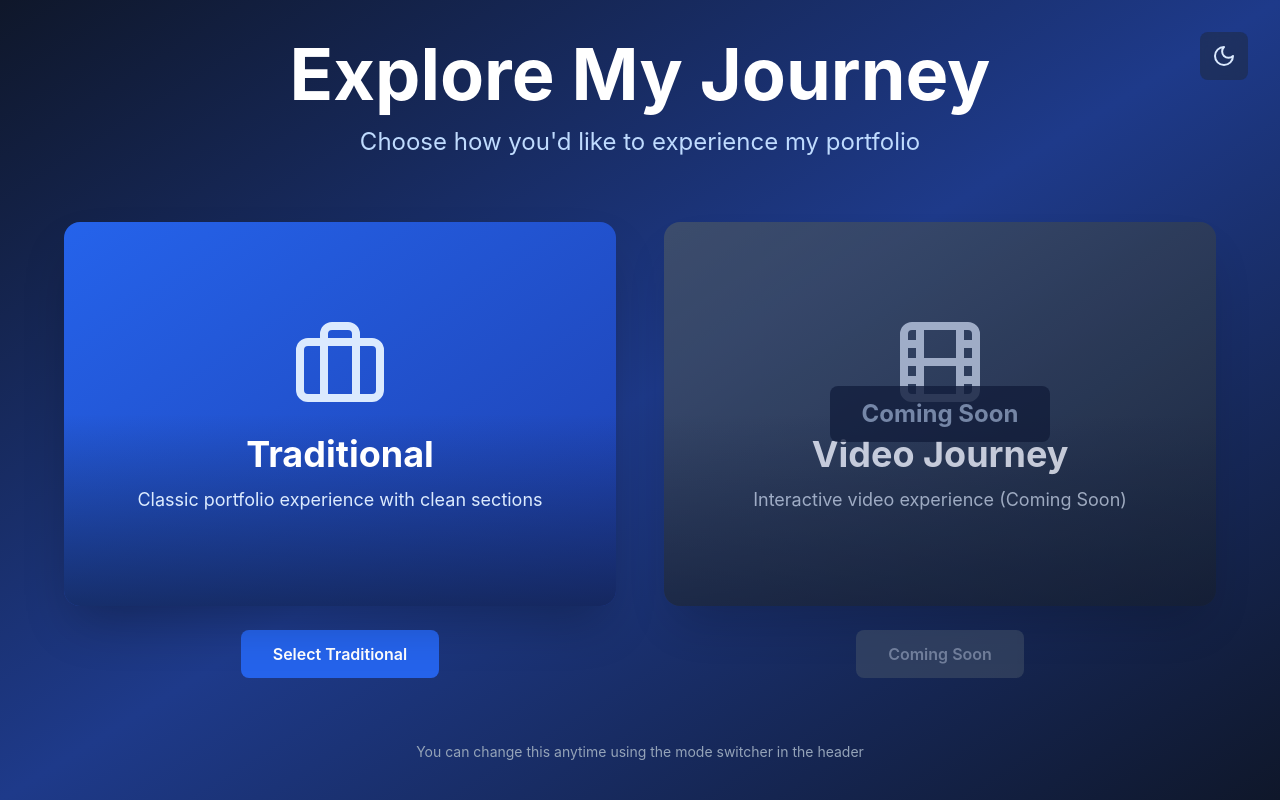
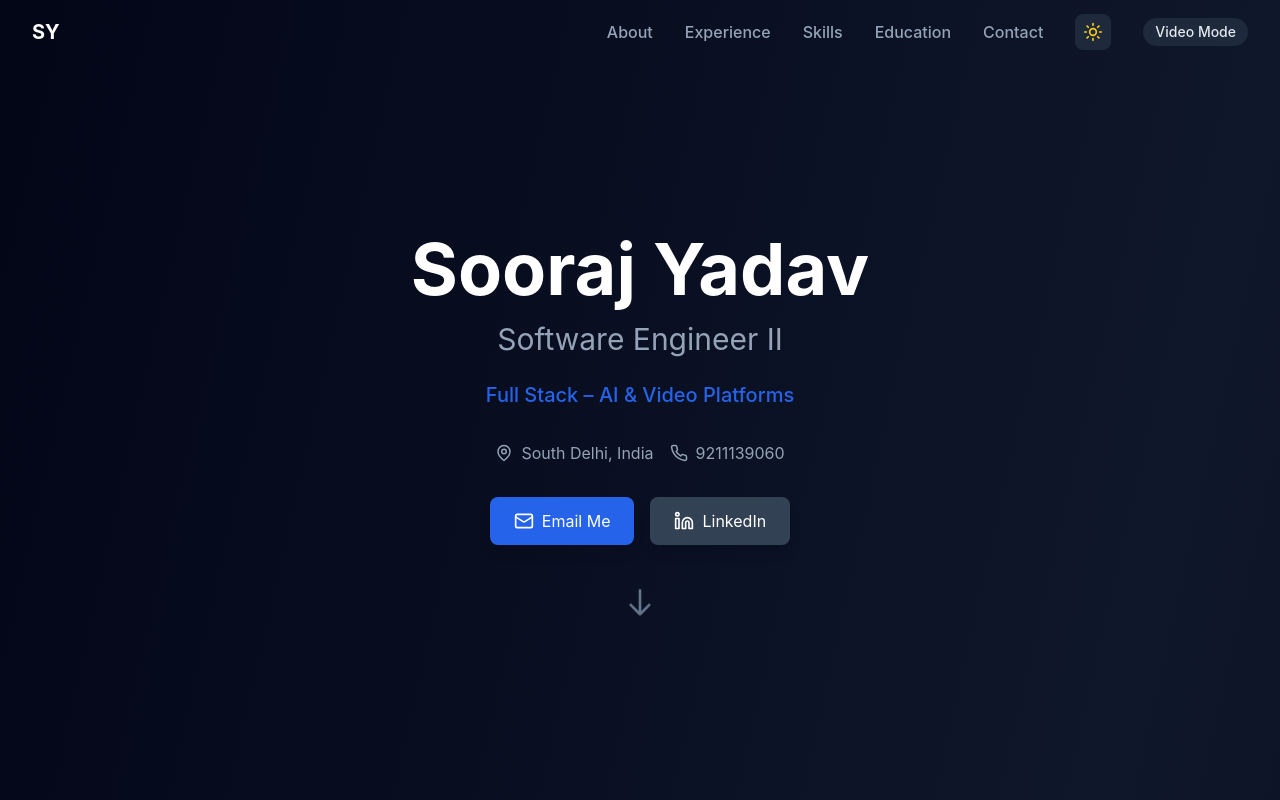
Before and after one commit to devMrSY/portfolio, a React (Vite) app: page / in a window 1280 px wide. Shown: the top 800 px of the page. Built offline with nearby package versions, Linux system fonts and the light colour scheme.

Commit message:
modify code for default view

```diff
--- a/src/contexts/ThemeContext.tsx
+++ b/src/contexts/ThemeContext.tsx
@@ -11,12 +11,11 @@ interface ThemeContextType {
 const ThemeContext = createContext<ThemeContextType | undefined>(undefined);
 
 export function ThemeProvider({ children }: { children: React.ReactNode }) {
-  const [theme, setThemeState] = useState<Theme>('light');
+  const [theme, setThemeState] = useState<Theme>('dark');
 
   useEffect(() => {
     const savedTheme = localStorage.getItem('portfolioTheme') as Theme | null;
-    const prefersDark = window.matchMedia('(prefers-color-scheme: dark)').matches;
-    const initialTheme = savedTheme || (prefersDark ? 'dark' : 'light');
+    const initialTheme = savedTheme || 'dark';
     setThemeState(initialTheme);
   }, []);
 
--- a/src/pages/Home.tsx
+++ b/src/pages/Home.tsx
@@ -1,4 +1,4 @@
-import { useEffect, useState } from 'react';
+import { useState } from 'react';
 import Hero from '../components/Hero';
 import About from '../components/About';
 import Experience from '../components/Experience';
@@ -6,7 +6,6 @@ import Skills from '../components/Skills';
 import Education from '../components/Education';
 import Contact from '../components/Contact';
 import Navigation from '../components/Navigation';
-import ModeSelector from '../components/ModeSelector';
 import VideoJourney from '../components/VideoJourney';
 import { useTheme } from '../contexts/ThemeContext';
 
@@ -28,22 +27,10 @@ function TraditionalView({ onModeSwitch }: { onModeSwitch: (mode: 'traditional'
 }
 
 const Home = () => {
-  const [mode, setMode] = useState<'traditional' | 'video' | null>(null);
-
-  useEffect(() => {
-    const savedMode = localStorage.getItem('portfolioMode') as 'traditional' | 'video' | null;
-    if (savedMode) {
-      setMode(savedMode);
-    }
-  }, []);
+  const [mode, setMode] = useState<'traditional' | 'video'>('traditional');
 
   const handleModeSelect = (selectedMode: 'traditional' | 'video') => {
     setMode(selectedMode);
-    localStorage.setItem('portfolioMode', selectedMode);
-  };
-
-  if (mode === null) {
-    return <ModeSelector onSelectMode={handleModeSelect} />;
   }
 
   if (mode === 'video') {
```
